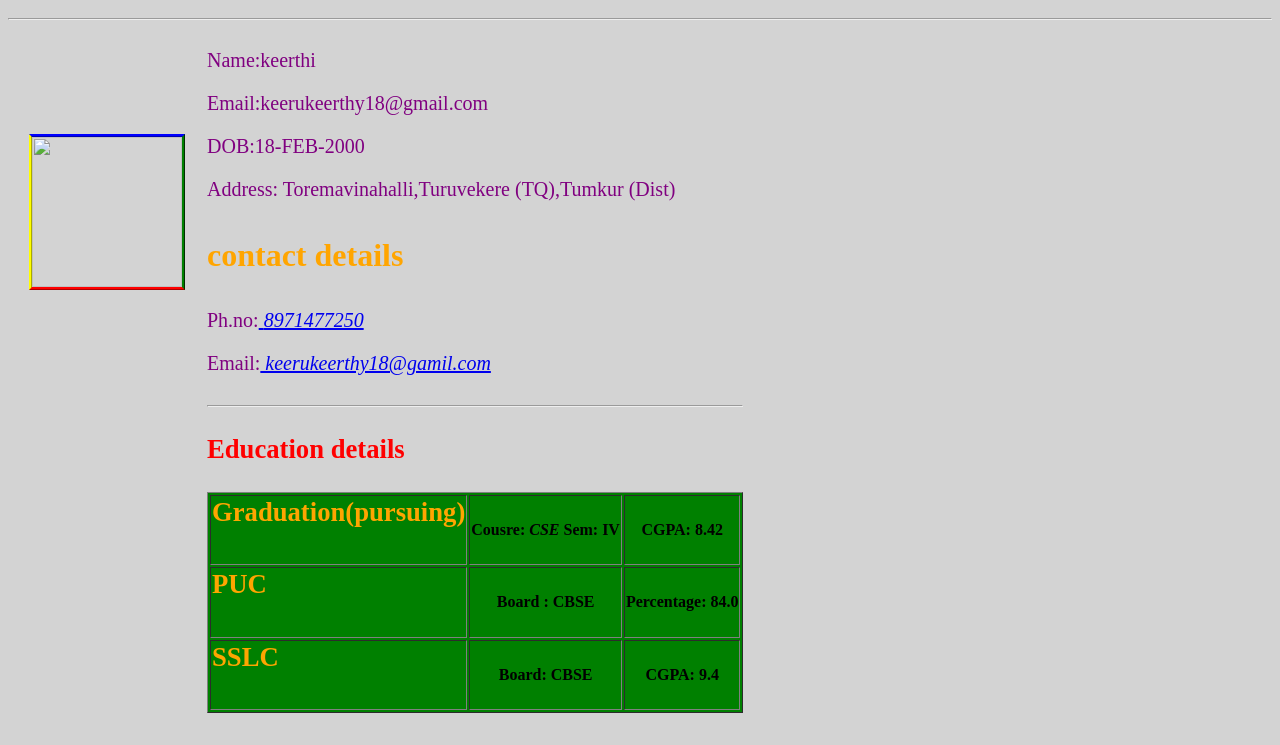
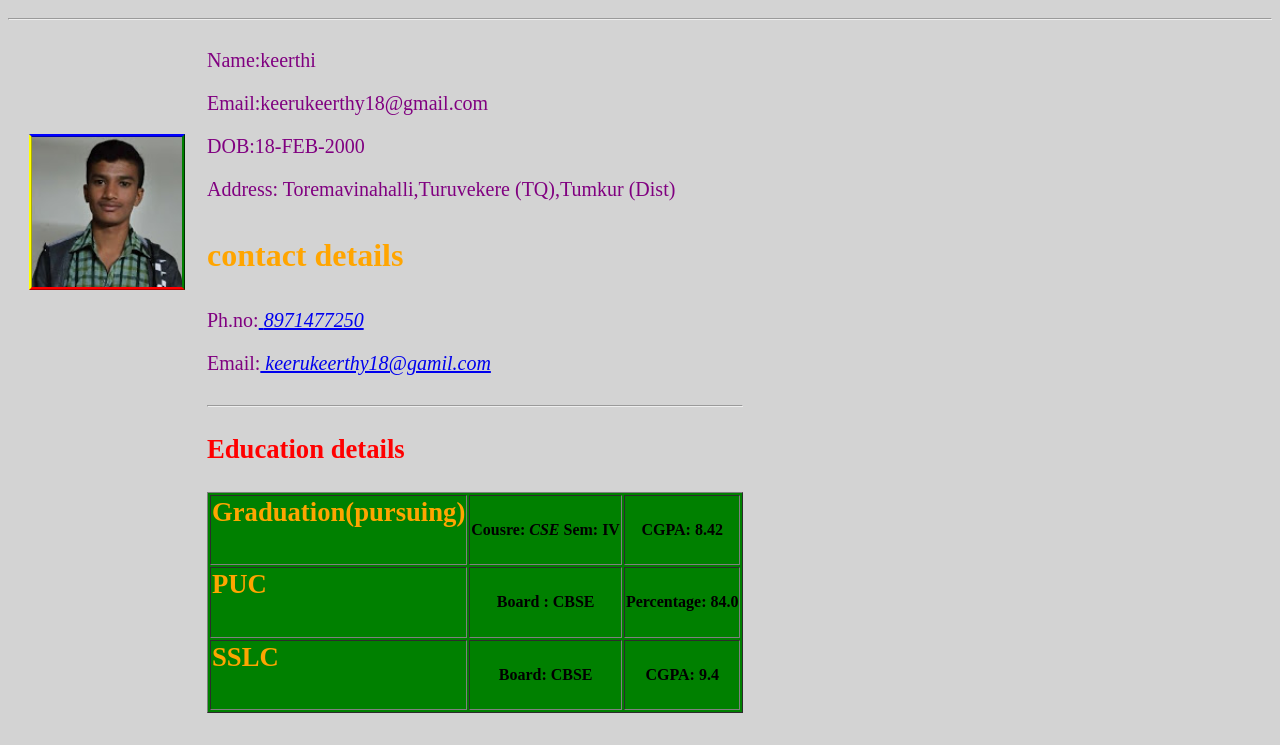
Before and after one commit to keerthits/cv, a plain HTML site: page index.html in a window 1280 px wide. Shown: the part 48-793 px from the top of the page. Drawn offline with Linux system fonts and the light colour scheme; files whose address does not match are found by name.

Commit message:
Update index.html

```diff
--- a/index.html
+++ b/index.html
@@ -15,7 +15,7 @@
 <table cellspacing ="20">
 <tr>
 <td>
-<p align="right"><img src="folder\image1.jpg" height=150 width=150 >
+<p align="right"><img src="image1.jpg" height=150 width=150 >
 </td>
 <td>
 <p> Name:keerthi </p>
```
